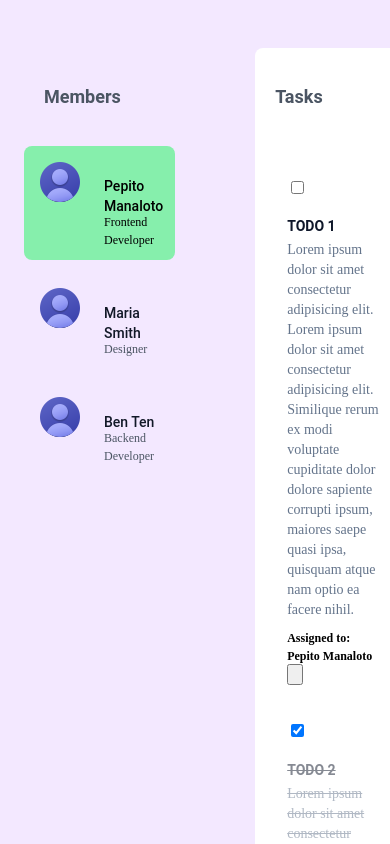
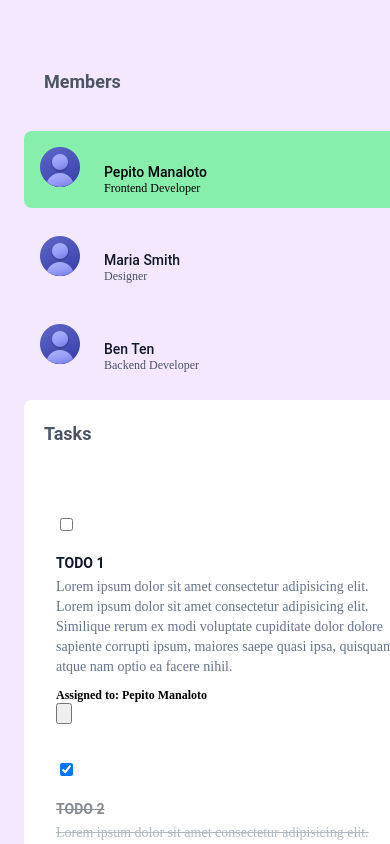
Before and after one commit to reeceballano/taskmaker, a Vue app: page / in a window 390 px wide. Shown: the top 844 px of the page. Built offline with nearby package versions, Linux system fonts and the light colour scheme; the HTML template or start-up script is replaced by a standard one.

Commit message:
fix layout on mobile

```diff
--- a/index.html
+++ b/index.html
@@ -4,7 +4,7 @@
     <meta charset="UTF-8">
     <link rel="icon" href="/favicon.ico">
     <meta name="viewport" content="width=device-width, initial-scale=1.0">
-    <title>Vite App</title>
+    <title>Choco Task Maker</title>
   </head>
   <body>
     <div id="app"></div>
--- a/src/components/ProfileCard.vue
+++ b/src/components/ProfileCard.vue
@@ -66,6 +66,7 @@ const changeTab = () => {
 
     .member {
         @apply
+            w-full
             flex p-3 rounded-lg
             mb-3
             cursor-pointer
--- a/src/components/Profiles.vue
+++ b/src/components/Profiles.vue
@@ -10,6 +10,6 @@
 
 <style>
     .members {
-        @apply w-2/3
+        @apply md:w-2/3 w-full
     }
 </style>
--- a/src/components/Todos.vue
+++ b/src/components/Todos.vue
@@ -9,7 +9,7 @@
 
 <style>
     .task-list {
-        @apply p-5
+        @apply p-5 w-full
         /* @apply w-full p-10 bg-white align-middle rounded-lg drop-shadow-2xl */
     }
 </style>
--- a/src/views/HomeView.vue
+++ b/src/views/HomeView.vue
@@ -76,7 +76,7 @@
     }
 
     .home-view {
-        @apply flex container space-x-20 align-middle my-10
+        @apply md:flex container md:space-x-20 align-middle my-10
         /* @apply flex container py-20 space-x-20 bg-white align-middle rounded-lg drop-shadow-2xl */
     }
 
```
